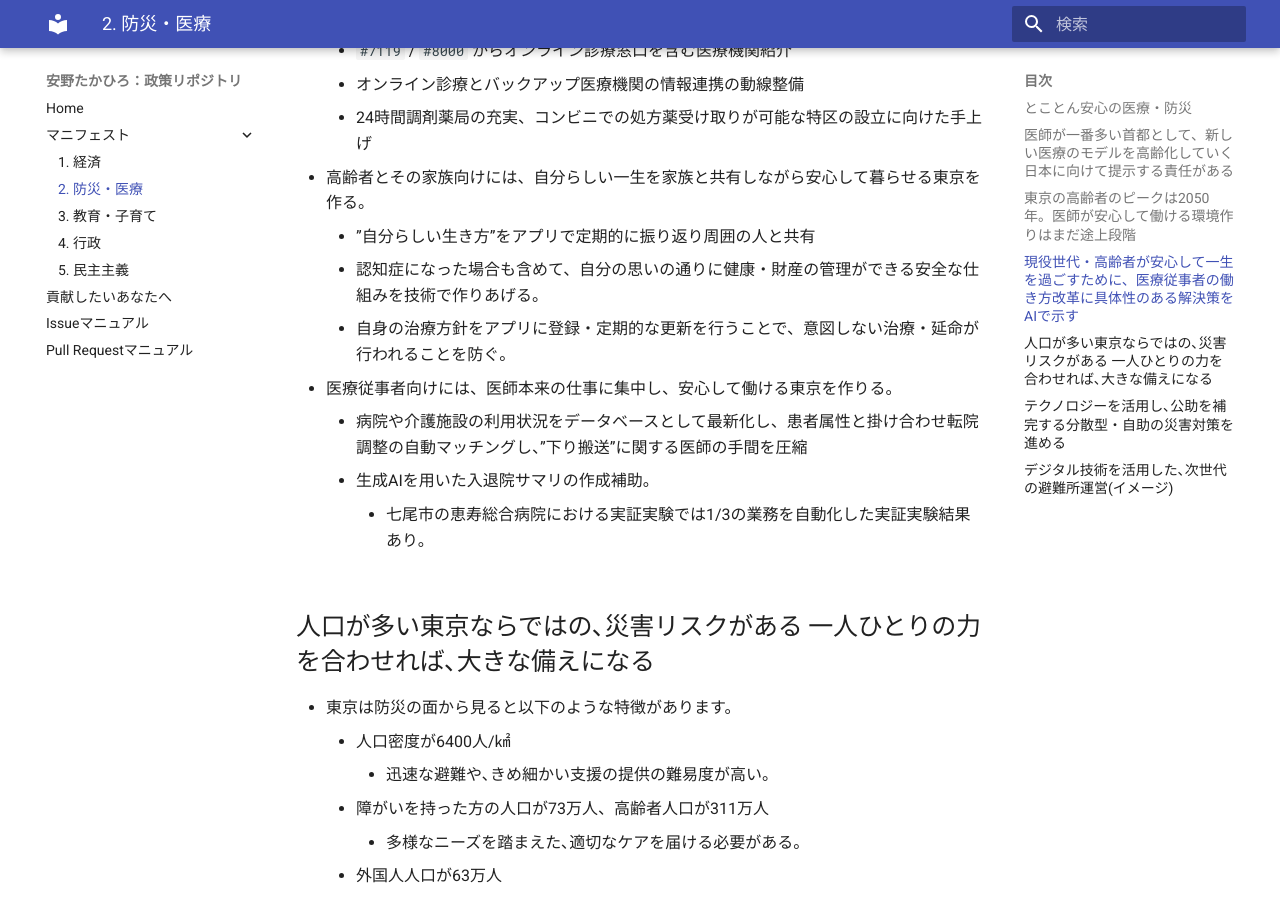
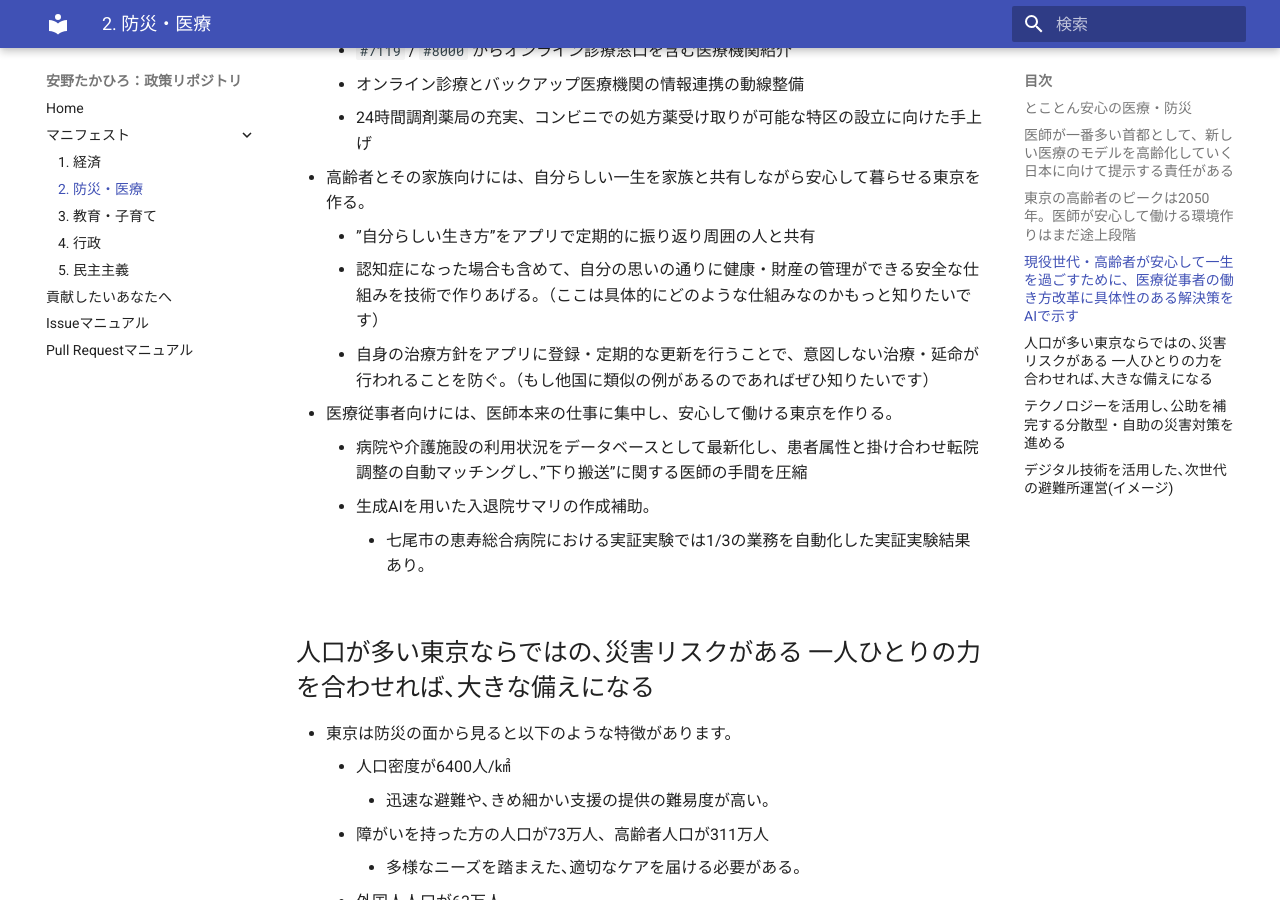
Before and after one commit to takahiroanno2024/election2024, an MkDocs documentation site: the page built from docs/manifest/care.md, in a window 1280 px wide and 900 px high, scrolled down 2320 px. Built offline with MkDocs 1.6.1 and Material for MkDocs 9.7.7, drawn with Linux system fonts in a browser that asks for light colours.

Commit message:
Update care.md
もう少し詳しく記載いただきたいなと思う箇所にコメントさせていただきました。Github始めてでしたが、面白い仕組みだなと思いました。

```diff
--- a/docs/manifest/care.md
+++ b/docs/manifest/care.md
@@ -49,8 +49,8 @@
     - 24時間調剤薬局の充実、コンビニでの処方薬受け取りが可能な特区の設立に向けた手上げ
 - 高齢者とその家族向けには、自分らしい一生を家族と共有しながら安心して暮らせる東京を作る。
     - ”自分らしい生き方”をアプリで定期的に振り返り周囲の人と共有
-    - 認知症になった場合も含めて、自分の思いの通りに健康・財産の管理ができる安全な仕組みを技術で作りあげる。
-    - 自身の治療方針をアプリに登録・定期的な更新を行うことで、意図しない治療・延命が行われることを防ぐ。
+    - 認知症になった場合も含めて、自分の思いの通りに健康・財産の管理ができる安全な仕組みを技術で作りあげる。（ここは具体的にどのような仕組みなのかもっと知りたいです）
+    - 自身の治療方針をアプリに登録・定期的な更新を行うことで、意図しない治療・延命が行われることを防ぐ。（もし他国に類似の例があるのであればぜひ知りたいです）
 - 医療従事者向けには、医師本来の仕事に集中し、安心して働ける東京を作りる。
     - 病院や介護施設の利用状況をデータベースとして最新化し、患者属性と掛け合わせ転院調整の自動マッチングし、”下り搬送”に関する医師の手間を圧縮
     - 生成AIを用いた入退院サマリの作成補助。
```
